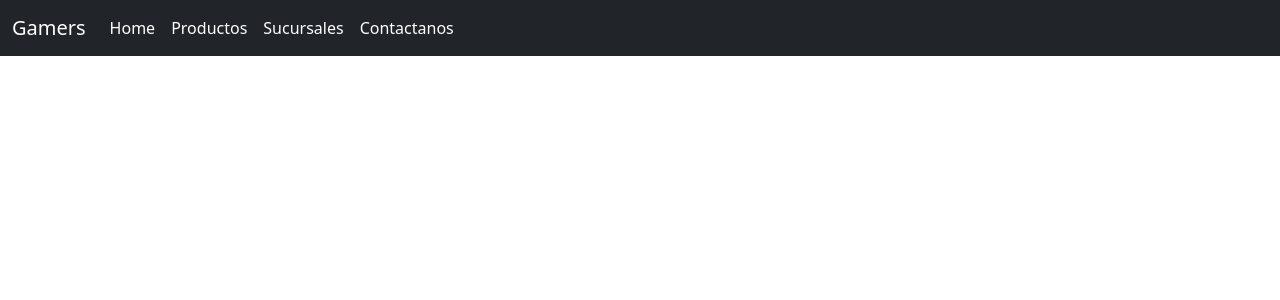
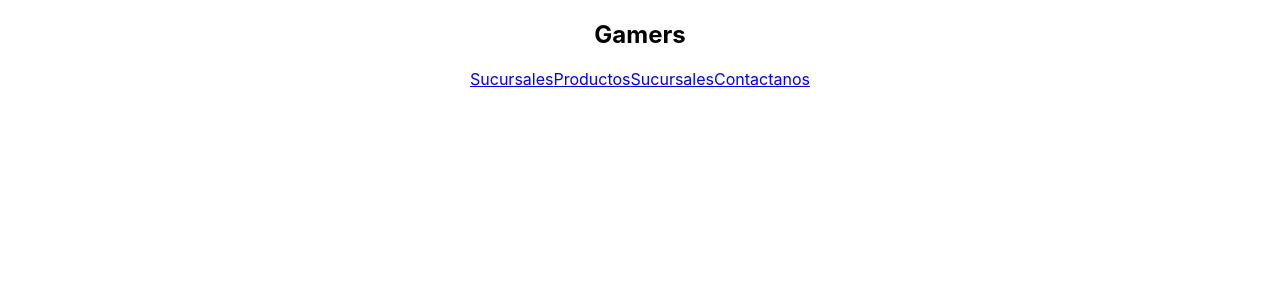
Before and after one commit to RodriiContreras/Proyecto_REACT, a React (Create React App) app: page / in a window 1280 px wide. Shown: the top 300 px of the page. Built offline with nearby package versions, Linux system fonts and the light colour scheme.

Commit message:
Saco Boostrap por renderizacion

```diff
--- a/src/App.js
+++ b/src/App.js
@@ -1,7 +1,7 @@
 import logo from './logo.svg';
 import './App.css';
 import NavBar from './component/NavBar';
-import "bootstrap/dist/css/bootstrap.min.css"
+
 
 function App() {
   return (
--- a/src/component/NavBar.jsx
+++ b/src/component/NavBar.jsx
@@ -2,30 +2,39 @@ import React from 'react'
 
 function NavBar() {
     return (
-        <nav class="navbar navbar-expand-lg navbar-dark bg-dark">
-        <div class="container-fluid">
-          <a class="navbar-brand" href="#">Gamers</a>
-          <button class="navbar-toggler" type="button" data-bs-toggle="collapse" data-bs-target="#navbarNav" aria-controls="navbarNav" aria-expanded="false" aria-label="Toggle navigation">
-            <span class="navbar-toggler-icon"></span>
-          </button>
-          <div class="collapse navbar-collapse" id="navbarNav">
-            <ul class="navbar-nav">
-              <li class="nav-item">
-                <a class="nav-link active" aria-current="page" href="#">Home</a>
-              </li>
-              <li class="nav-item">
-                <a class="nav-link active" aria-current="page" href="#">Productos</a>
-              </li>
-              <li class="nav-item">
-              <a class="nav-link active" aria-current="page" href="#">Sucursales</a>
-              </li>
-              <li class="nav-item">
-              <a class="nav-link active" aria-current="page" href="#" >Contactanos</a>
-              </li>
-            </ul>
-          </div>
-        </div>
+      // <nav class="navbar navbar-expand-lg navbar-dark bg-dark">
+      //   {/* <div class="container-fluid"> */}
+      //     {/* <a class="navbar-brand" href="#">Gamers</a> */}
+      //     {/* <button class="navbar-toggler" type="button" data-bs-toggle="collapse" data-bs-target="#navbarNav" aria-controls="navbarNav" aria-expanded="false" aria-label="Toggle navigation"> */}
+      //       {/* <span class="navbar-toggler-icon"></span> */}
+      //     {/* </button> */}
+      //     {/* <div class="collapse navbar-collapse" id="navbarNav"> */}
+      //       {/* <ul class="navbar-nav"> */}
+      //         {/* <li class="nav-item"> */}
+      //           {/* <a class="nav-link active" aria-current="page" href="#">Home</a> */}
+      //         {/* </li> */}
+      //         {/* <li class="nav-item"> */}
+      //           {/* <a class="nav-link active" aria-current="page" href="#">Productos</a> */}
+      //         {/* </li> */}
+      //         {/* <li class="nav-item"> */}
+      //         {/* <a class="nav-link active" aria-current="page" href="#">Sucursales</a> */}
+      //         {/* </li> */}
+      //         {/* <li class="nav-item"> */}
+      //         {/* <a class="nav-link active" aria-current="page" href="#" >Contactanos</a> */}
+      // //         </li>
+      // //       </ul>
+      // //     </div>
+      // //   </div>
+      // // </nav>
+      <nav>
+         <h1>Gamers</h1>
+        <a href="#">Sucursales</a>
+        <a href="#">Productos</a>
+        <a href="#">Sucursales</a>
+        <a href="#">Contactanos</a>
+
       </nav>
+
     )
 }
 
```
